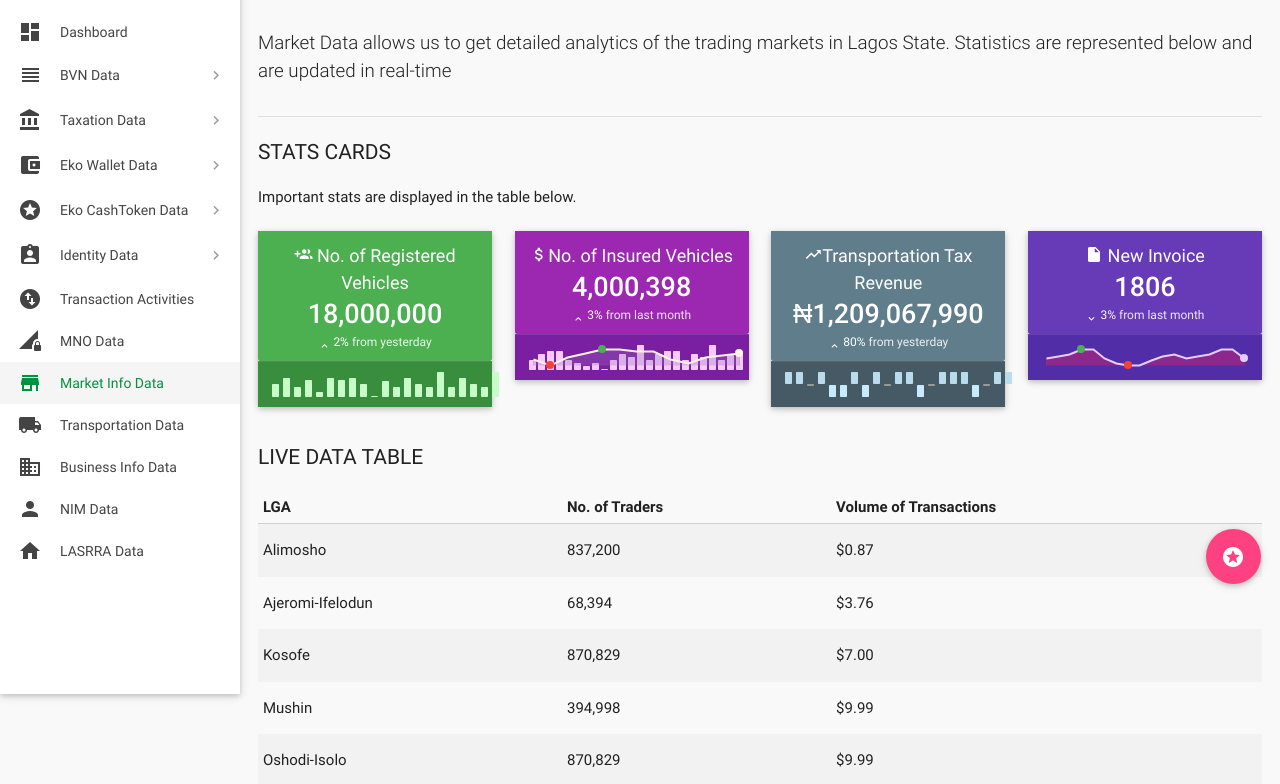
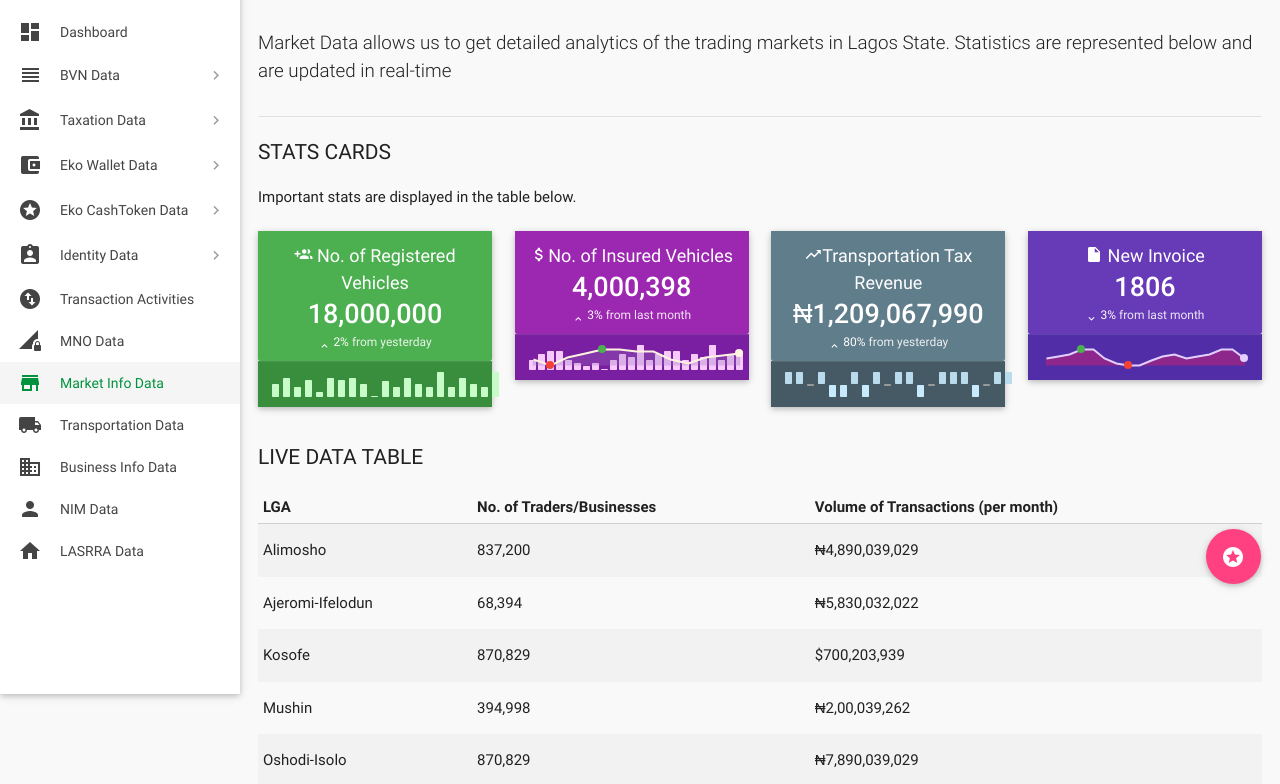
Before and after one commit to ekodata/lagttis, a plain HTML site: page marketdata.html in a window 1280 px wide. Shown: the part 166-950 px from the top of the page. Drawn offline with Linux system fonts and the light colour scheme.

Commit message:
Update marketdata.html

```diff
--- a/marketdata.html
+++ b/marketdata.html
@@ -396,40 +396,40 @@
                   <thead>
                     <tr>
                       <th data-field="id">LGA</th>
-                      <th data-field="name">No. of Traders</th>
-                      <th data-field="price">Volume of Transactions</th>
+                      <th data-field="name">No. of Traders/Businesses</th>
+                      <th data-field="price">Volume of Transactions (per month)</th>
                     </tr>
                   </thead>
                   <tbody>
                     <tr>
                       <td>Alimosho</td>
                       <td>837,200</td>
-                      <td>$0.87</td>
+                      <td>₦4,890,039,029</td>
                     </tr>
                     <tr>
                       <td>Ajeromi-Ifelodun</td>
                       <td>68,394</td>
-                      <td>$3.76</td>
+                      <td>₦5,830,032,022</td>
                     </tr>
                     <tr>
                       <td>Kosofe</td>
                       <td>870,829</td>
-                      <td>$7.00</td>
+                      <td>$700,203,939</td>
                     </tr>
                     <tr>
                       <td>Mushin</td>
                       <td>394,998</td>
-                      <td>$9.99</td>
+                      <td>₦2,00,039,262</td>
                     </tr>
                     <tr>
                       <td>Oshodi-Isolo</td>
                       <td>870,829</td>
-                      <td>$9.99</td>
+                      <td>₦7,890,039,029</td>
                     </tr>
                     <tr>
                       <td>Ojo</td>
                       <td>789,829</td>
-                      <td>$9.99</td>
+                      <td>738,029,920</td>
                     </tr>
                     <tr>
                       <td>Ikorodu</td>
```
